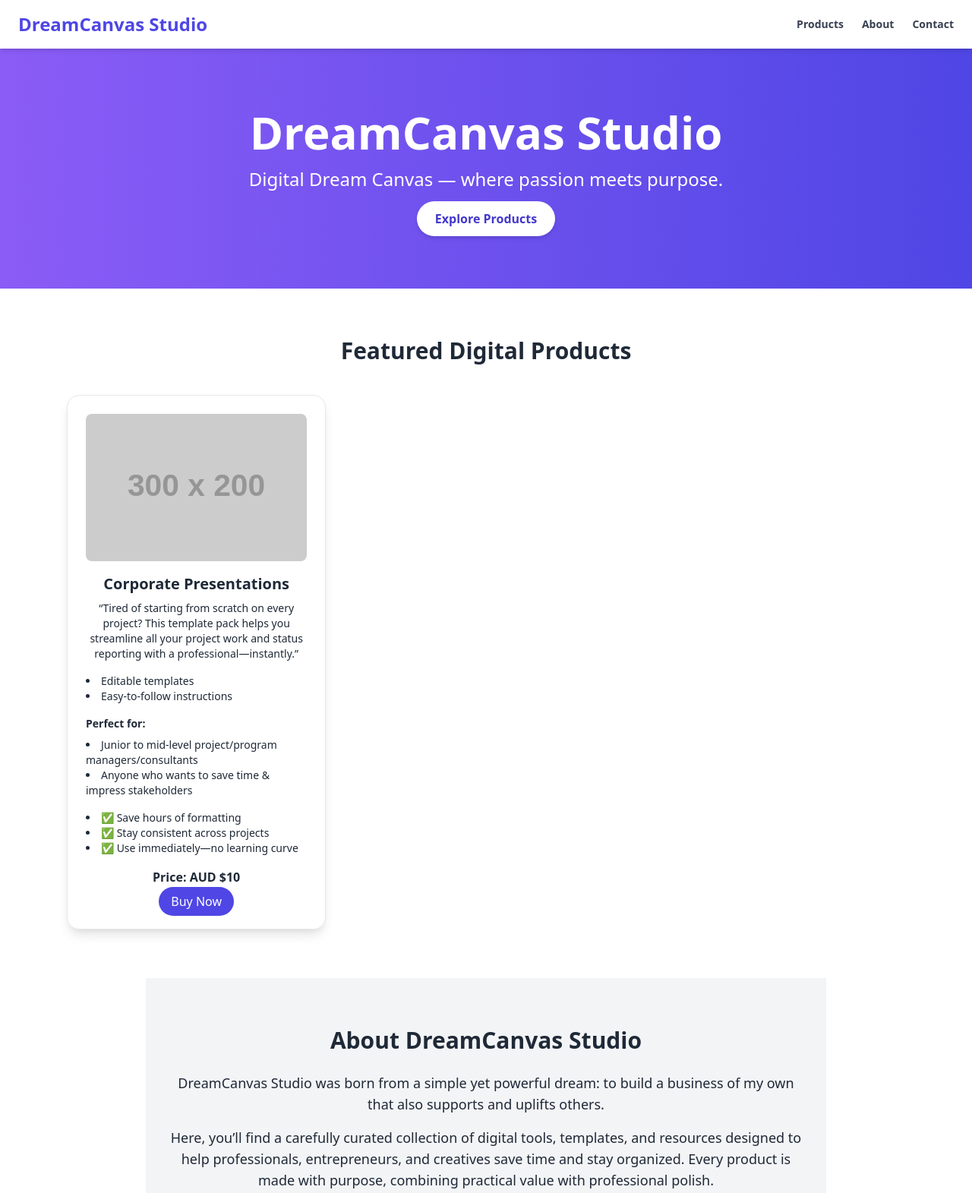
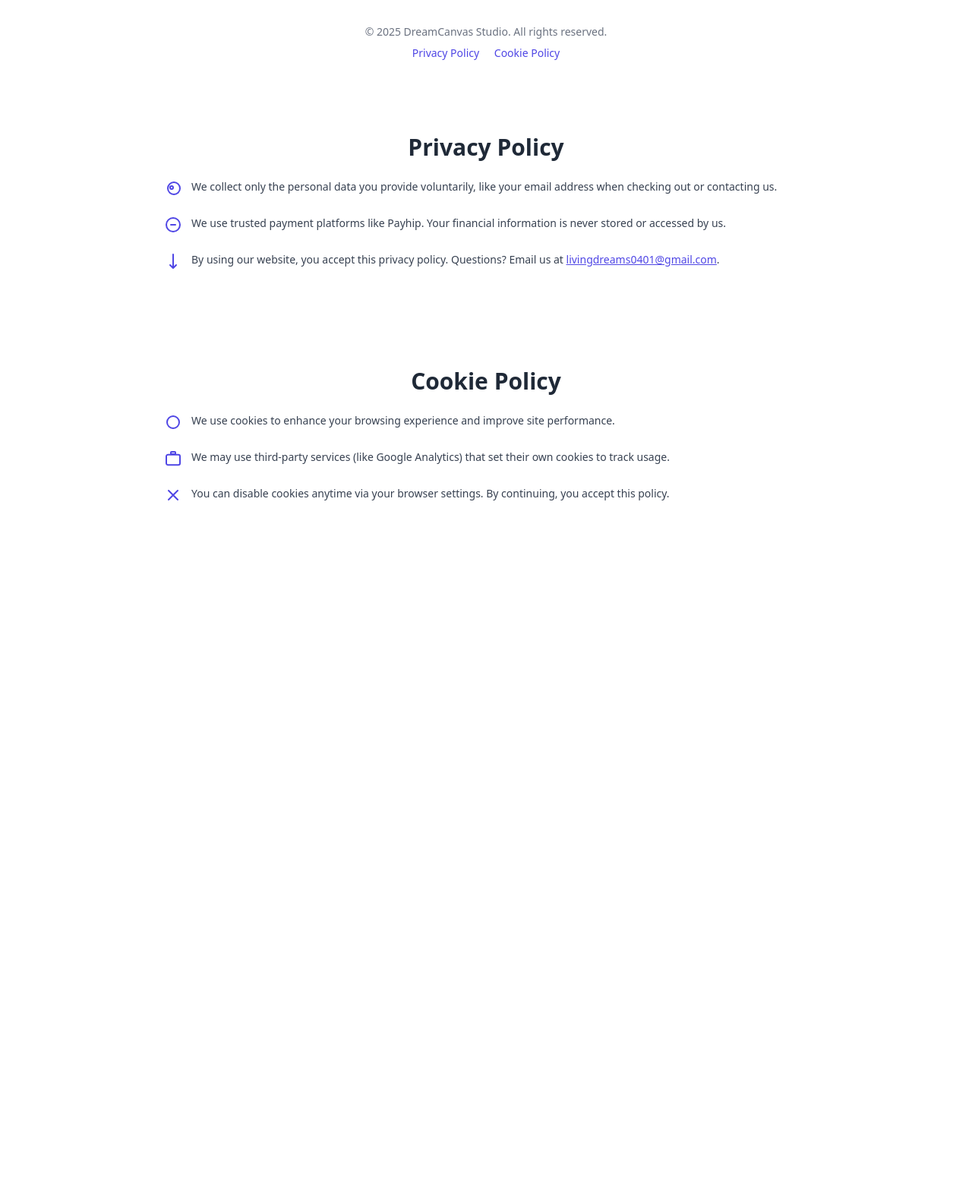
Before and after one commit to Lvngdreams/dreamcanvas-website, a plain HTML site: page index.html in a window 1280 px wide. Shown: the top 1571 px of the page at 76% size. After the commit the page ends 800 px from the top, so only its background shows below. Drawn offline with nearby package versions, Linux system fonts and the light colour scheme; placeholder pictures from the web are drawn by us.

Commit message:
Add files via upload

```diff
--- a/index.html
+++ b/index.html
@@ -1,92 +1,69 @@
 <!DOCTYPE html>
 <html lang="en">
 <head>
-  <meta charset="UTF-8">
-  <meta name="viewport" content="width=device-width, initial-scale=1.0">
+  <meta charset="UTF-8" />
+  <meta name="viewport" content="width=device-width, initial-scale=1.0"/>
   <title>DreamCanvas Studio</title>
   <link href="https://cdn.jsdelivr.net/npm/tailwindcss@2.2.19/dist/tailwind.min.css" rel="stylesheet">
 </head>
 <body class="bg-white text-gray-800 font-sans">
+  <!-- Footer -->
+  <footer class="text-center py-8 text-sm text-gray-500">
+    &copy; 2025 DreamCanvas Studio. All rights reserved.
+    <div class="mt-2 space-x-4">
+      <a href="#privacy" class="text-indigo-600 hover:underline">Privacy Policy</a>
+      <a href="#cookies" class="text-indigo-600 hover:underline">Cookie Policy</a>
+    </div>
+  </footer>
 
-  <!-- Navigation -->
-  <nav class="bg-white shadow-md sticky top-0 z-50">
-    <div class="max-w-7xl mx-auto px-6 py-4 flex justify-between items-center">
-      <h1 class="text-2xl font-bold text-indigo-600">DreamCanvas Studio</h1>
-      <ul class="flex space-x-6 text-sm font-semibold">
-        <li><a href="#products" class="text-gray-700 hover:text-indigo-600 transition">Products</a></li>
-        <li><a href="#about" class="text-gray-700 hover:text-indigo-600 transition">About</a></li>
-        <li><a href="#contact" class="text-gray-700 hover:text-indigo-600 transition">Contact</a></li>
-      </ul>
-    </div>
-  </nav>
-
-  <!-- Hero Section -->
-  <section class="bg-gradient-to-r from-purple-500 to-indigo-600 text-white py-20 px-6 text-center">
-    <h1 class="text-4xl md:text-6xl font-bold mb-4">DreamCanvas Studio</h1>
-    <p class="text-xl md:text-2xl mb-6">Digital Dream Canvas — where passion meets purpose.</p>
-    <a href="#products" class="bg-white text-indigo-700 font-semibold px-6 py-3 rounded-full shadow-md hover:bg-gray-100 transition">Explore Products</a>
-  </section>
-
-  <!-- Featured Products -->
-  <section id="products" class="py-16 px-6 max-w-6xl mx-auto">
-    <h2 class="text-3xl font-bold text-center mb-10">Featured Digital Products</h2>
-    <div class="grid grid-cols-1 sm:grid-cols-2 lg:grid-cols-3 gap-10">
-
-      <!-- Product Card -->
-      <div class="border rounded-2xl shadow-lg p-6 text-center">
-        <img src="https://via.placeholder.com/300x200" alt="Corporate Presentations" class="mb-4 rounded-lg mx-auto">
-        <h3 class="text-xl font-semibold mb-2">Corporate Presentations</h3>
-        <p class="mb-4 text-sm">
-          “Tired of starting from scratch on every project? This template pack helps you streamline all your project work and status reporting with a professional—instantly.”
-        </p>
-        <ul class="text-sm text-left mb-4 list-disc list-inside">
-          <li>Editable templates</li>
-          <li>Easy-to-follow instructions</li>
-        </ul>
-        <p class="text-sm text-left mb-2 font-semibold">Perfect for:</p>
-        <ul class="text-sm text-left mb-4 list-disc list-inside">
-          <li>Junior to mid-level project/program managers/consultants</li>
-          <li>Anyone who wants to save time & impress stakeholders</li>
-        </ul>
-        <ul class="text-sm text-left mb-4 list-disc list-inside">
-          <li>✅ Save hours of formatting</li>
-          <li>✅ Stay consistent across projects</li>
-          <li>✅ Use immediately—no learning curve</li>
-        </ul>
-        <p class="font-bold mb-2">Price: AUD $10</p>
-        <a href="https://payhip.com/b/97ZJv" class="bg-indigo-600 text-white px-4 py-2 rounded-full hover:bg-indigo-700 transition">Buy Now</a>
+  <!-- Privacy Policy -->
+  <section id="privacy" class="py-16 px-6 max-w-4xl mx-auto">
+    <h2 class="text-3xl font-bold mb-6 text-center">Privacy Policy</h2>
+    <div class="space-y-6 text-sm text-gray-700">
+      <div class="flex items-start">
+        <svg xmlns="http://www.w3.org/2000/svg" class="h-6 w-6 text-indigo-600 mr-3" fill="none" viewBox="0 0 24 24" stroke="currentColor">
+          <path stroke-linecap="round" stroke-linejoin="round" stroke-width="2" d="M12 11c0-1.105-.895-2-2-2s-2 .895-2 2 .895 2 2 2 2-.895 2-2zM5 12c0-4.418 3.582-8 8-8s8 3.582 8 8a8 8 0 11-16 0z" />
+        </svg>
+        <p>We collect only the personal data you provide voluntarily, like your email address when checking out or contacting us.</p>
       </div>
-
+      <div class="flex items-start">
+        <svg xmlns="http://www.w3.org/2000/svg" class="h-6 w-6 text-indigo-600 mr-3" fill="none" viewBox="0 0 24 24" stroke="currentColor">
+          <path stroke-linecap="round" stroke-linejoin="round" stroke-width="2" d="M15 12H9m12 0A9 9 0 1112 3a9 9 0 019 9z" />
+        </svg>
+        <p>We use trusted payment platforms like Payhip. Your financial information is never stored or accessed by us.</p>
+      </div>
+      <div class="flex items-start">
+        <svg xmlns="http://www.w3.org/2000/svg" class="h-6 w-6 text-indigo-600 mr-3" fill="none" viewBox="0 0 24 24" stroke="currentColor">
+          <path stroke-linecap="round" stroke-linejoin="round" stroke-width="2" d="M16 17l-4 4m0 0l-4-4m4 4V3" />
+        </svg>
+        <p>By using our website, you accept this privacy policy. Questions? Email us at <a href="mailto:livingdreams0401@gmail.com" class="text-indigo-600 underline">livingdreams0401@gmail.com</a>.</p>
+      </div>
     </div>
   </section>
 
-  <!-- About Section -->
-  <section id="about" class="bg-gray-100 py-16 px-6 max-w-4xl mx-auto text-center">
-    <h2 class="text-3xl font-bold mb-6">About DreamCanvas Studio</h2>
-    <p class="text-lg mb-4">
-      DreamCanvas Studio was born from a simple yet powerful dream: to build a business of my own that also supports and uplifts others.
-    </p>
-    <p class="text-lg mb-4">
-      Here, you’ll find a carefully curated collection of digital tools, templates, and resources designed to help professionals, entrepreneurs, and creatives save time and stay organized. Every product is made with purpose, combining practical value with professional polish.
-    </p>
-    <p class="text-lg">
-      Whether you're a project manager looking to streamline your presentations, a freelancer needing templates, or a dreamer launching your next big thing — DreamCanvas Studio is your one-stop shop for digital success.
-    </p>
+  <!-- Cookie Policy -->
+  <section id="cookies" class="py-16 px-6 max-w-4xl mx-auto">
+    <h2 class="text-3xl font-bold mb-6 text-center">Cookie Policy</h2>
+    <div class="space-y-6 text-sm text-gray-700">
+      <div class="flex items-start">
+        <svg xmlns="http://www.w3.org/2000/svg" class="h-6 w-6 text-indigo-600 mr-3" fill="none" viewBox="0 0 24 24" stroke="currentColor">
+          <path stroke-linecap="round" stroke-linejoin="round" stroke-width="2" d="M20 12a8 8 0 11-16 0 8 8 0 0116 0z" />
+        </svg>
+        <p>We use cookies to enhance your browsing experience and improve site performance.</p>
+      </div>
+      <div class="flex items-start">
+        <svg xmlns="http://www.w3.org/2000/svg" class="h-6 w-6 text-indigo-600 mr-3" fill="none" viewBox="0 0 24 24" stroke="currentColor">
+          <path stroke-linecap="round" stroke-linejoin="round" stroke-width="2" d="M9.75 3a.75.75 0 00-.75.75V6h6V3.75a.75.75 0 00-.75-.75h-4.5zM5.25 6.75A2.25 2.25 0 003 9v9a2.25 2.25 0 002.25 2.25h13.5A2.25 2.25 0 0021 18V9a2.25 2.25 0 00-2.25-2.25H5.25z" />
+        </svg>
+        <p>We may use third-party services (like Google Analytics) that set their own cookies to track usage.</p>
+      </div>
+      <div class="flex items-start">
+        <svg xmlns="http://www.w3.org/2000/svg" class="h-6 w-6 text-indigo-600 mr-3" fill="none" viewBox="0 0 24 24" stroke="currentColor">
+          <path stroke-linecap="round" stroke-linejoin="round" stroke-width="2" d="M6 18L18 6M6 6l12 12" />
+        </svg>
+        <p>You can disable cookies anytime via your browser settings. By continuing, you accept this policy.</p>
+      </div>
+    </div>
   </section>
-
-  <!-- Contact Section -->
-  <section id="contact" class="py-16 px-6 max-w-4xl mx-auto text-center">
-    <h2 class="text-3xl font-bold mb-6">Contact Us</h2>
-    <p class="text-lg mb-4">Have questions, ideas, or just want to say hello? We'd love to hear from you!</p>
-    <p class="text-lg">
-      <a href="mailto:livingdreams0401@gmail.com" class="text-indigo-600 font-semibold underline hover:text-indigo-800">Send us an email at livingdreams0401@gmail.com</a>
-    </p>
-  </section>
-
-  <!-- Footer -->
-  <footer class="text-center py-8 text-sm text-gray-500">
-    &copy; 2025 DreamCanvas Studio. All rights reserved.
-  </footer>
-
 </body>
 </html>
```
